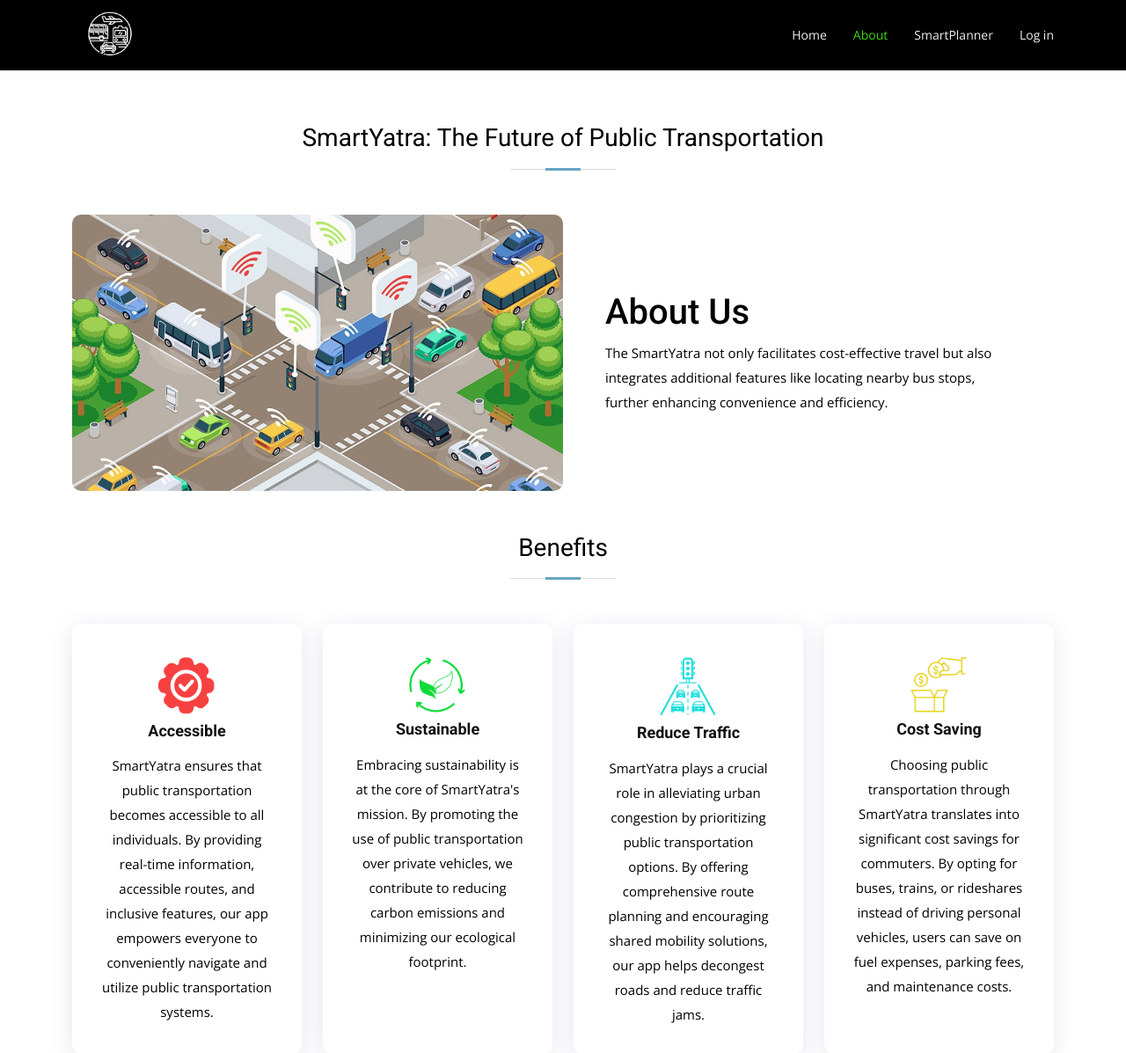
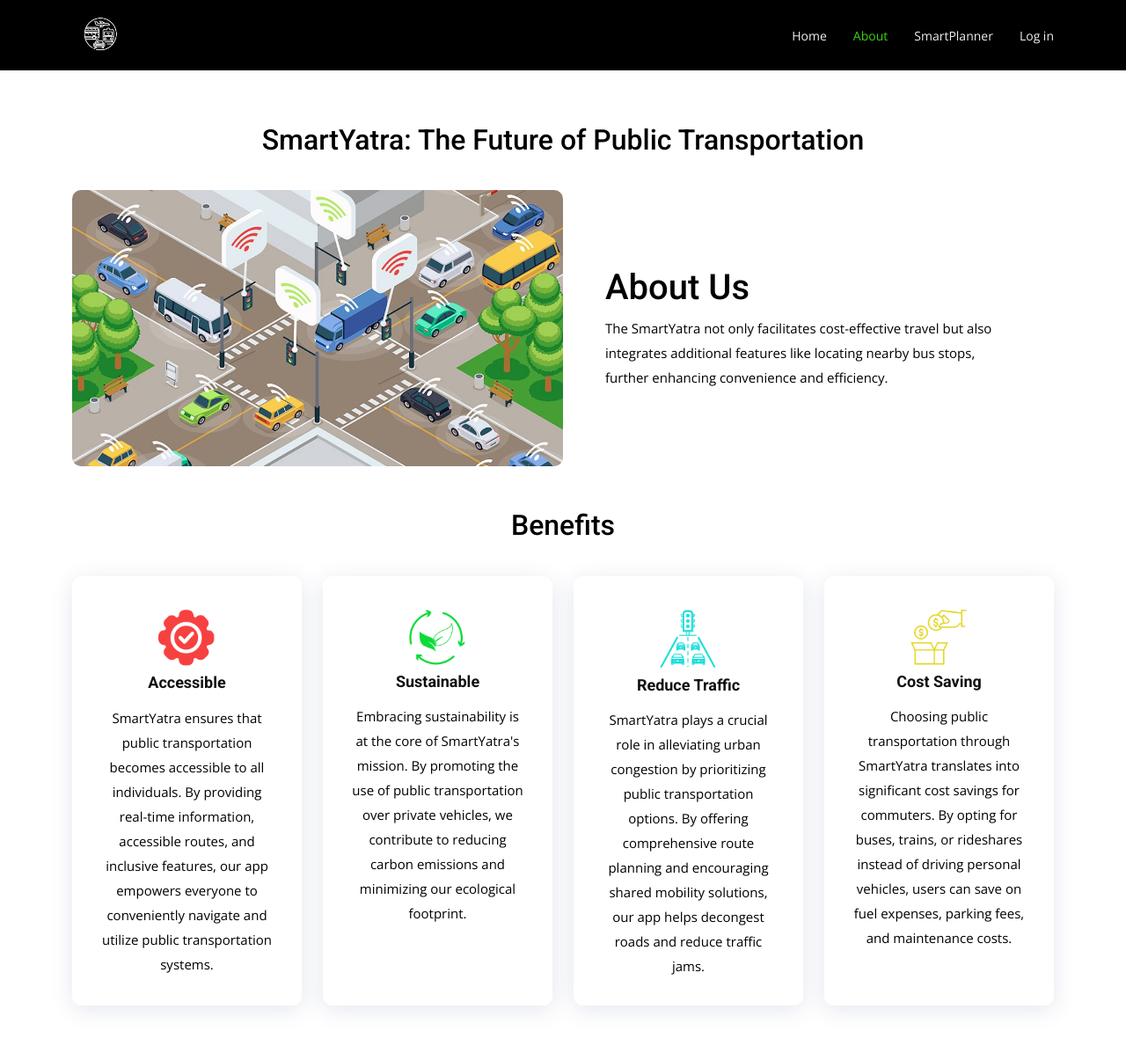
Before and after one commit to codershadow01/SmartYatra, a Django app: page /about/ in a window 1280 px wide. Shown: the top 1197 px of the page at 88% size. Run offline with Django 5.2, Linux system fonts and the light colour scheme; some libraries are stand-ins or nearby versions.

Commit message:
frontend change

```diff
--- a/smartyatra/static/css/homepage.css
+++ b/smartyatra/static/css/homepage.css
@@ -33,6 +33,9 @@
     margin-top: 30px;
     border-radius: 10px;
     border-color: red;
+    max-width: 80%;
+    height: 90%;
+    margin-bottom: 60px;
 }
 
 .row .btn-primary {
--- a/smartyatra/static/css/style.css
+++ b/smartyatra/static/css/style.css
@@ -107,7 +107,12 @@
 #header .logo img {
   padding: 0;
   margin: 0;
-  max-height: 80px;
+  max-height: 120px;
+  transition: all 0.5s;
+
+}
+#header .logo img.img-scrolled{
+  height: 60px;
 }
 
 #main {
@@ -355,7 +360,7 @@
   min-height: 100%;
   background: url("../img/bg3.jpg");
   background-size: cover;
-  box-shadow: inset 0 0 0 2000px #052d42d3;
+  box-shadow: inset 0 0 0 2000px #0000008e;
   z-index: 0;
   border-radius: 0 0 50% 50%; /*to get the curved shape*/
   transform: translateX(-50%) rotate(0deg);
@@ -428,11 +433,11 @@
   margin: 10px;
   color: #fff;
   animation-delay: 0.8s;
-  border: 2px solid #68A4C4;
+  border: 2px solid black;
 }
 
 #hero .btn-get-started:hover {
-  background: #68A4C4;
+  background: black;
   color: #fff;
   text-decoration: none;
 }
@@ -565,39 +570,15 @@
   padding-bottom: 30px;
 }
 
-.section-title h2 {
-  font-size: 28px;
+.section-title h1 {
+  font-size: 33px;
   font-weight: 400;
   margin-bottom: 20px;
   padding-bottom: 20px;
   position: relative;
 }
 
-.section-title h2::before {
-  content: "";
-  position: absolute;
-  display: block;
-  width: 120px;
-  height: 1px;
-  background: #ddd;
-  bottom: 1px;
-  left: calc(50% - 60px);
-}
-
-.section-title h2::after {
-  content: "";
-  position: absolute;
-  display: block;
-  width: 40px;
-  height: 3px;
-  background: #68A4C4;
-  bottom: 0;
-  left: calc(50% - 20px);
-}
-
-.section-title p {
-  margin-bottom: 0;
-}
+
 
 .btn-primary {
   background-color: #007bff;
--- a/smartyatra/templates/about.html
+++ b/smartyatra/templates/about.html
@@ -34,7 +34,7 @@
     <div class="container d-flex justify-content-between align-items-center">
 
         <div class="logo">
-          <a href="index.html"><img src="/static/img/logo.jpg" alt="" class="img-fluid"></a>
+          <a href="index.html"><img src="/static/img/logo.jpg" alt="" class="img-fluid img-scrolled"></a>
         </div>
 
       <nav id="navbar" class="navbar">
--- a/smartyatra/templates/base2.html
+++ b/smartyatra/templates/base2.html
@@ -42,7 +42,7 @@
     <div class="container d-flex justify-content-between align-items-center">
 
       <div class="logo">
-        <a href="index.html"><img src="/static/img/logo.jpg" alt="" class="img-fluid"></a>
+        <a href="index.html"><img src="/static/img/logo.jpg" alt="" class="img-fluid img-scrolled"></a>
       </div>
 
       <nav id="navbar" class="navbar">
```
Also changed, not shown: smartyatra/templates/index.html (+5 -5 lines), smartyatra/static/img/1.png (added), smartyatra/static/img/2.png (added), smartyatra/static/img/3.png (added), smartyatra/static/img/bg4.png (added), smartyatra/static/img/bg5.jpeg (added), smartyatra/static/img/nearby.png (added).
